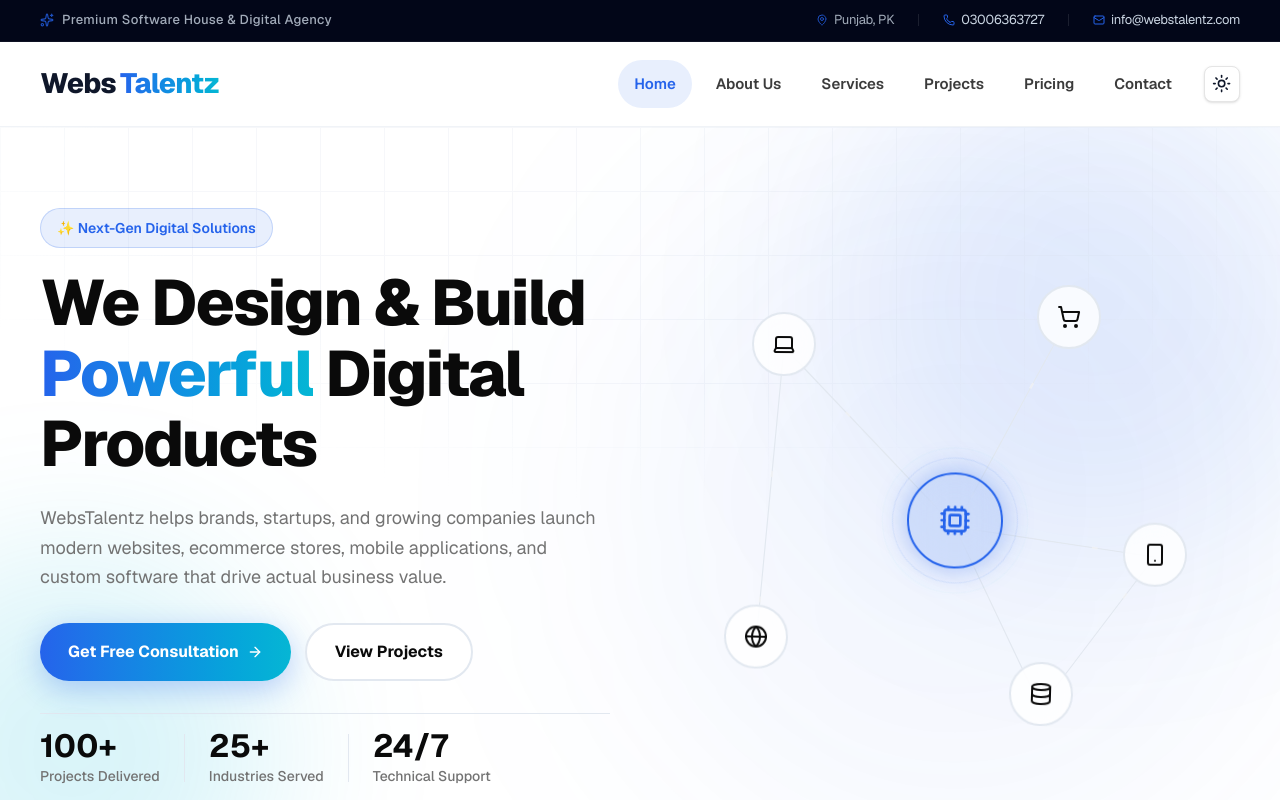
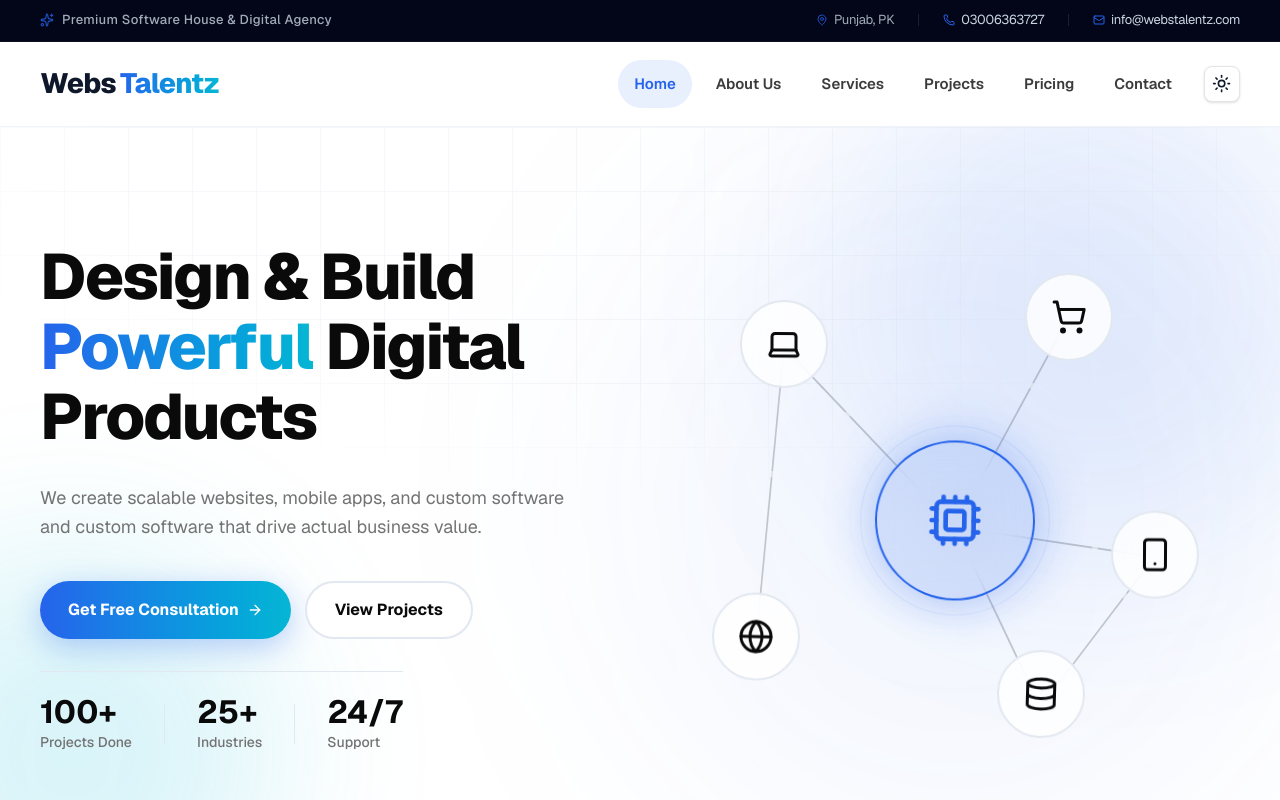
Before and after one commit to usman531509-beep/webstalentz, a Next.js app: page / in a window 1280 px wide. Shown: the top 800 px of the page. Built offline with nearby package versions, Linux system fonts and the light colour scheme.

Commit message:
new updates

```diff
--- a/src/app/about/page.tsx
+++ b/src/app/about/page.tsx
@@ -40,17 +40,17 @@
         <div className="absolute bottom-[-10%] left-[-10%] w-[400px] h-[400px] bg-accent/15 rounded-full blur-[80px] -z-10"></div>
 
         <div className="w-[calc(100%-24px)] md:w-[calc(100%-32px)] max-w-[1200px] mx-auto grid grid-cols-1 lg:grid-cols-2 gap-[60px] items-center relative z-10">
-          <SlideUp>
+          <SlideUp className="flex flex-col items-center lg:items-start text-center lg:text-left">
             <span className="inline-flex items-center gap-[10px] bg-secondary/10 text-secondary border border-secondary/20 py-[8px] px-[16px] rounded-full font-semibold text-[13px] md:text-[14px] mb-[20px] w-auto">
               🏆 Our Story
             </span>
             <h1 className="text-[40px] md:text-[clamp(40px,5vw,68px)] leading-[1.1] m-0 mb-[24px] tracking-tight font-extrabold text-foreground">
               Building the Future of <span className="text-transparent bg-clip-text bg-gradient-to-r from-secondary to-accent">Digital Business</span>
             </h1>
-            <p className="text-muted-foreground text-[16px] md:text-[18px] max-w-[600px] m-0 mb-[32px] leading-relaxed">
+            <p className="text-muted-foreground text-[16px] md:text-[18px] max-w-[540px] m-0 mb-[32px] leading-relaxed">
               At WebsTalentz, we bridge the gap between complex business challenges and elegant technical solutions. We are a software house of architects, developers, and visionaries.
             </p>
-            <div className="flex flex-wrap gap-[16px]">
+            <div className="flex flex-wrap gap-[16px] justify-center lg:justify-start">
               <div className="flex items-center gap-2 text-foreground font-semibold">
                 <CheckCircle2 className="w-5 h-5 text-secondary" /> Premium Design
               </div>
--- a/src/app/page.tsx
+++ b/src/app/page.tsx
@@ -2,6 +2,7 @@
 import Image from "next/image";
 import { FadeIn, SlideUp, StaggerContainer, StaggerItem } from "@/components/animations";
 import HeroNetwork from "@/components/visuals/HeroNetwork";
+import Counter from "@/components/ui/counter";
 import {
   ArrowRight,
   ArrowDown,
@@ -49,18 +50,18 @@
         <div className="absolute inset-0 bg-[linear-gradient(to_right,#e2e8f0_1px,transparent_1px),linear-gradient(to_bottom,#e2e8f0_1px,transparent_1px)] bg-[size:4rem_4rem] [mask-image:radial-gradient(ellipse_60%_50%_at_50%_0%,#000_70%,transparent_100%)] opacity-30 dark:opacity-5 -z-10"></div>
 
         <div className="w-[calc(100%-24px)] md:w-[calc(100%-32px)] max-w-[1200px] mx-auto grid grid-cols-1 lg:grid-cols-2 gap-[40px] lg:gap-[60px] items-center relative z-10">
-          <SlideUp delay={0.1}>
-            <span className="inline-flex items-center gap-[10px] bg-secondary/10 text-secondary border border-secondary/20 py-[8px] px-[16px] rounded-full font-semibold text-[13px] md:text-[14px] mb-[20px] w-auto">
-              ✨ Next-Gen Digital Solutions
-            </span>
-            <h1 className="text-[40px] md:text-[clamp(40px,5vw,68px)] leading-[1.05] md:leading-[1.1] m-0 mb-[24px] tracking-[-0.03em] font-extrabold text-foreground">
-              We Design & Build <span className="text-transparent bg-clip-text bg-gradient-to-r from-secondary to-accent">Powerful</span> Digital Products
+          <SlideUp delay={0.1} className="flex flex-col items-center lg:items-start text-center lg:text-left">
+
+            <h1 className="text-[36px] md:text-[clamp(40px,5vw,68px)] leading-[1.1] m-0 mb-[30px] tracking-[-0.03em] font-extrabold text-foreground max-w-[800px] lg:max-w-none">
+              Design & Build <span className="text-transparent bg-clip-text bg-gradient-to-r from-secondary to-accent">Powerful</span> Digital Products
             </h1>
-            <p className="text-muted-foreground text-[16px] md:text-[18px] max-w-[600px] m-0 mb-[32px] leading-relaxed">
-              WebsTalentz helps brands, startups, and growing companies launch modern websites, ecommerce stores, mobile applications, and custom software that drive actual business value.
+            <p className="text-muted-foreground text-[16px] md:text-[18px] max-w-[540px] m-0 mb-[40px] leading-relaxed">
+              We create scalable websites, mobile apps, and custom software and custom software that drive actual business value.
+
+
             </p>
 
-            <div className="flex flex-wrap gap-[14px] mb-[32px]">
+            <div className="hidden md:flex flex-wrap gap-[14px] mb-[32px] !hidden md:!flex">
               <Link href="/contact" className="group inline-flex items-center justify-center gap-2 py-[14px] px-[28px] rounded-full font-bold transition-all duration-300 text-white shadow-[0_8px_30px_rgb(37,99,235,0.3)] bg-gradient-to-r from-secondary to-accent hover:shadow-[0_8px_30px_rgb(37,99,235,0.5)] hover:-translate-y-1">
                 Get Free Consultation <ArrowRight className="w-4 h-4 transition-transform group-hover:translate-x-1" />
               </Link>
@@ -69,20 +70,26 @@
               </Link>
             </div>
 
-            <div className="flex flex-wrap items-center gap-[24px] pt-4 border-t border-border">
-              <div className="flex flex-col">
-                <strong className="text-[28px] md:text-[32px] font-bold text-foreground leading-none mb-1">100+</strong>
-                <span className="text-muted-foreground text-sm font-medium">Projects Delivered</span>
+            <div className="flex items-center justify-center lg:justify-start gap-[16px] md:gap-[32px] pt-6 border-t border-border w-full lg:w-auto">
+              <div className="flex flex-col items-center lg:items-start">
+                <strong className="text-[24px] md:text-[32px] font-bold text-foreground leading-none mb-1">
+                  <Counter value={100} />+
+                </strong>
+                <span className="text-muted-foreground text-[11px] md:text-sm font-medium whitespace-nowrap">Projects Done</span>
               </div>
-              <div className="w-px h-12 bg-border hidden md:block"></div>
-              <div className="flex flex-col">
-                <strong className="text-[28px] md:text-[32px] font-bold text-foreground leading-none mb-1">25+</strong>
-                <span className="text-muted-foreground text-sm font-medium">Industries Served</span>
+              <div className="w-px h-10 bg-border"></div>
+              <div className="flex flex-col items-center lg:items-start">
+                <strong className="text-[24px] md:text-[32px] font-bold text-foreground leading-none mb-1">
+                  <Counter value={25} />+
+                </strong>
+                <span className="text-muted-foreground text-[11px] md:text-sm font-medium whitespace-nowrap">Industries</span>
               </div>
-              <div className="w-px h-12 bg-border hidden md:block"></div>
-              <div className="flex flex-col">
-                <strong className="text-[28px] md:text-[32px] font-bold text-foreground leading-none mb-1">24/7</strong>
-                <span className="text-muted-foreground text-sm font-medium">Technical Support</span>
+              <div className="w-px h-10 bg-border"></div>
+              <div className="flex flex-col items-center lg:items-start">
+                <strong className="text-[24px] md:text-[32px] font-bold text-foreground leading-none mb-1">
+                  24/7
+                </strong>
+                <span className="text-muted-foreground text-[11px] md:text-sm font-medium whitespace-nowrap">Support</span>
               </div>
             </div>
           </SlideUp>
@@ -96,7 +103,7 @@
       {/* Brand Marquee Section */}
       <section className="py-[30px] md:py-[50px] bg-background border-y border-border overflow-hidden">
         <div className="w-[calc(100%-24px)] md:w-[calc(100%-32px)] max-w-[1200px] mx-auto mb-6 text-center">
-          <p className="text-muted-foreground text-sm font-semibold tracking-wider uppercase">Trusted by forward-thinking companies</p>
+          <p className="text-muted-foreground text-sm font-semibold tracking-wider uppercase">Trusted companies</p>
         </div>
 
         <div className="relative flex overflow-x-hidden group py-4">
--- /dev/null
+++ b/src/components/ui/counter.tsx
@@ -0,0 +1,37 @@
+"use client";
+
+import { useEffect, useRef } from "react";
+import { useInView, useMotionValue, useSpring } from "framer-motion";
+
+interface CounterProps {
+  value: number;
+  direction?: "up" | "down";
+}
+
+export default function Counter({ value, direction = "up" }: CounterProps) {
+  const ref = useRef<HTMLSpanElement>(null);
+  const motionValue = useMotionValue(direction === "down" ? value : 0);
+  const springValue = useSpring(motionValue, {
+    damping: 30,
+    stiffness: 100,
+  });
+  const isInView = useInView(ref, { once: true, margin: "-100px" });
+
+  useEffect(() => {
+    if (isInView) {
+      motionValue.set(value);
+    }
+  }, [motionValue, isInView, value]);
+
+  useEffect(() => {
+    springValue.on("change", (latest) => {
+      if (ref.current) {
+        ref.current.textContent = Intl.NumberFormat("en-US").format(
+          Number(latest.toFixed(0))
+        );
+      }
+    });
+  }, [springValue]);
+
+  return <span ref={ref} />;
+}
--- a/src/components/visuals/HeroNetwork.tsx
+++ b/src/components/visuals/HeroNetwork.tsx
@@ -6,12 +6,12 @@
 
 const HeroNetwork = () => {
   const nodes = [
-    { id: 1, x: 20, y: 25, icon: <Laptop className="w-5 h-5 md:w-6 md:h-6" />, label: "Websites" },
-    { id: 2, x: 70, y: 20, icon: <ShoppingCart className="w-5 h-5 md:w-6 md:h-6" />, label: "Ecommerce" },
-    { id: 3, x: 85, y: 60, icon: <Smartphone className="w-5 h-5 md:w-6 md:h-6" />, label: "Mobile Apps" },
-    { id: 4, x: 50, y: 55, icon: <Cpu className="w-6 h-6 md:w-8 md:h-8 text-secondary" />, label: "Core Solution", main: true },
-    { id: 5, x: 15, y: 75, icon: <Globe className="w-5 h-5 md:w-6 md:h-6" />, label: "Global Reach" },
-    { id: 6, x: 65, y: 85, icon: <Database className="w-5 h-5 md:w-6 md:h-6" />, label: "Big Data" },
+    { id: 1, x: 20, y: 25, icon: <Laptop className="w-7 h-7 md:w-9 md:h-9" />, label: "Websites" },
+    { id: 2, x: 70, y: 20, icon: <ShoppingCart className="w-7 h-7 md:w-9 md:h-9" />, label: "Ecommerce" },
+    { id: 3, x: 85, y: 60, icon: <Smartphone className="w-7 h-7 md:w-9 md:h-9" />, label: "Mobile Apps" },
+    { id: 4, x: 50, y: 55, icon: <Cpu className="w-10 h-10 md:w-14 md:h-14 text-secondary" />, label: "Core Solution", main: true },
+    { id: 5, x: 15, y: 75, icon: <Globe className="w-7 h-7 md:w-9 md:h-9" />, label: "Global Reach" },
+    { id: 6, x: 65, y: 85, icon: <Database className="w-7 h-7 md:w-9 md:h-9" />, label: "Big Data" },
   ];
 
   const connections = [
@@ -54,9 +54,9 @@
               {/* Static faint line */}
               <line
                 x1={start.x} y1={start.y} x2={end.x} y2={end.y}
-                stroke="currentColor"
-                className="text-border dark:text-white/10"
-                strokeWidth="0.2"
+                stroke="#4b5563"
+                strokeWidth="0.3"
+                opacity="0.3"
               />
               {/* Animated pulse */}
               <motion.line
@@ -105,8 +105,8 @@
             <div className={`
               backdrop-blur-xl border-2 rounded-full flex items-center justify-center transition-all duration-500
               ${node.main
-                ? "w-16 h-16 md:w-24 md:h-24 bg-secondary/15 border-secondary shadow-[0_0_30px_rgba(37,99,235,0.4)]"
-                : "w-12 h-12 md:w-16 md:h-16 bg-card/80 border-border group-hover:border-secondary/50 group-hover:bg-secondary/5 group-hover:shadow-lg"}
+                ? "w-24 h-24 md:w-40 md:h-40 bg-secondary/15 border-secondary shadow-[0_0_50px_rgba(37,99,235,0.4)]"
+                : "w-16 h-16 md:w-22 md:h-22 bg-card/80 border-border group-hover:border-secondary/50 group-hover:bg-secondary/5 group-hover:shadow-lg"}
             `}>
               <div className={node.main ? "text-secondary" : "text-foreground group-hover:text-secondary"}>
                 {node.icon}
```
